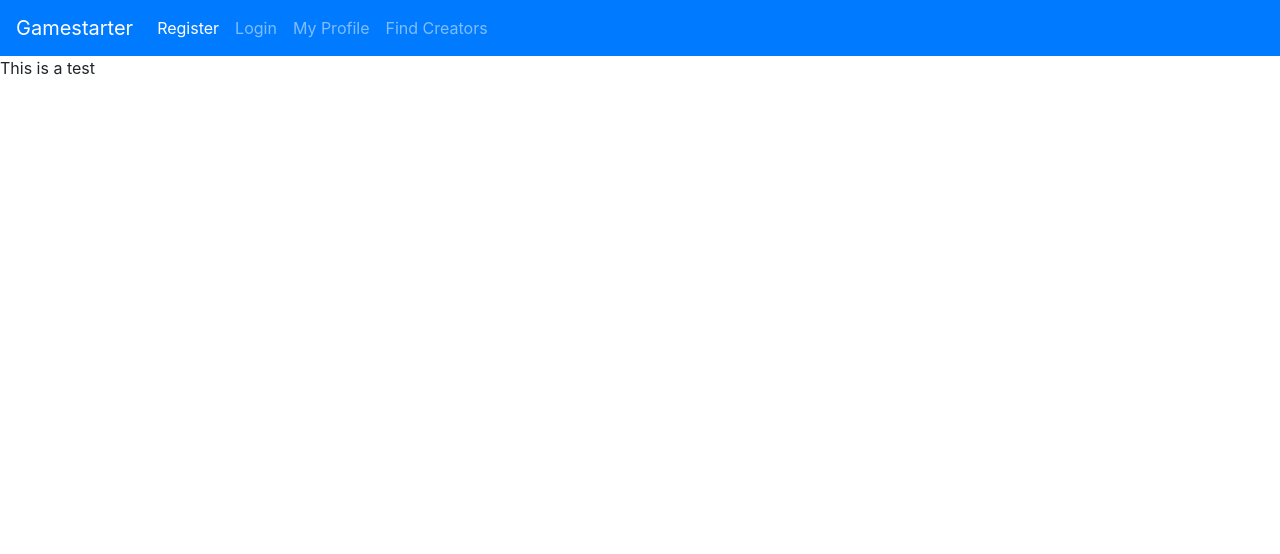
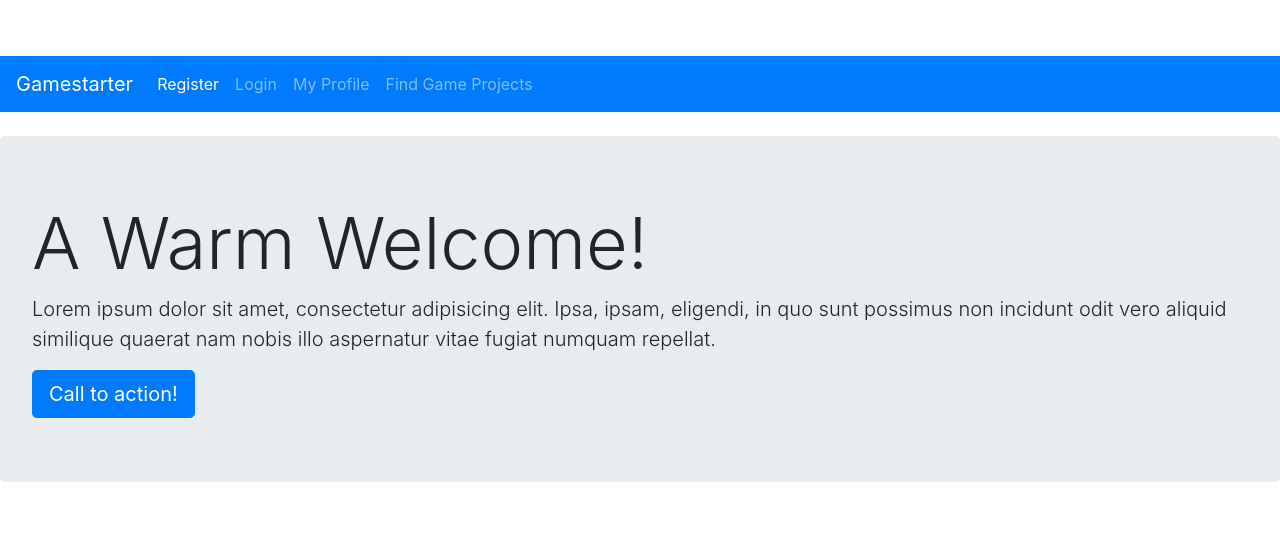
Before and after one commit to Ljungwaldh/milestone-project-4, a Django app: page / in a window 1280 px wide. Shown: the top 554 px of the page. Before the commit the page ends 75 px from the top, so only its background shows below. Run offline with Django 3.2, Linux system fonts and the light colour scheme; parts of the project's set-up code (start-up, migrations or seed data) failed here and were passed over; some libraries are stand-ins or nearby versions; grey boxes are pictures that could not be loaded.

Commit message:
Added footer for base.html, taken from a theme on Start Bootstrap. Used the same source to add a header and come content structure for index.html

```diff
--- a/home/templates/home/index.html
+++ b/home/templates/home/index.html
@@ -2,8 +2,65 @@
 {% load static %}
 
 {% block page_header %}
-<p>This is a test</p>
+    <header class="jumbotron my-4">
+      <h1 class="display-3">A Warm Welcome!</h1>
+      <p class="lead">Lorem ipsum dolor sit amet, consectetur adipisicing elit. Ipsa, ipsam, eligendi, in quo sunt possimus non incidunt odit vero aliquid similique quaerat nam nobis illo aspernatur vitae fugiat numquam repellat.</p>
+      <a href="#" class="btn btn-primary btn-lg">Call to action!</a>
+    </header>
 {% endblock %}
 
 {% block content %}
+    <section>
+        <div class="container">
+        <div class="row align-items-center">
+            <div class="col-lg-6 order-lg-2">
+            <div class="p-5">
+                <img class="img-fluid rounded-circle" src="img/01.jpg" alt="">
+            </div>
+            </div>
+            <div class="col-lg-6 order-lg-1">
+            <div class="p-5">
+                <h2 class="display-4">For those about to rock...</h2>
+                <p>Lorem ipsum dolor sit amet, consectetur adipisicing elit. Quod aliquid, mollitia odio veniam sit iste esse assumenda amet aperiam exercitationem, ea animi blanditiis recusandae! Ratione voluptatum molestiae adipisci, beatae obcaecati.</p>
+            </div>
+            </div>
+        </div>
+        </div>
+    </section>
+
+    <section>
+        <div class="container">
+        <div class="row align-items-center">
+            <div class="col-lg-6">
+            <div class="p-5">
+                <img class="img-fluid rounded-circle" src="img/02.jpg" alt="">
+            </div>
+            </div>
+            <div class="col-lg-6">
+            <div class="p-5">
+                <h2 class="display-4">We salute you!</h2>
+                <p>Lorem ipsum dolor sit amet, consectetur adipisicing elit. Quod aliquid, mollitia odio veniam sit iste esse assumenda amet aperiam exercitationem, ea animi blanditiis recusandae! Ratione voluptatum molestiae adipisci, beatae obcaecati.</p>
+            </div>
+            </div>
+        </div>
+        </div>
+    </section>
+
+    <section>
+        <div class="container">
+        <div class="row align-items-center">
+            <div class="col-lg-6 order-lg-2">
+            <div class="p-5">
+                <img class="img-fluid rounded-circle" src="img/03.jpg" alt="">
+            </div>
+            </div>
+            <div class="col-lg-6 order-lg-1">
+            <div class="p-5">
+                <h2 class="display-4">Let there be rock!</h2>
+                <p>Lorem ipsum dolor sit amet, consectetur adipisicing elit. Quod aliquid, mollitia odio veniam sit iste esse assumenda amet aperiam exercitationem, ea animi blanditiis recusandae! Ratione voluptatum molestiae adipisci, beatae obcaecati.</p>
+            </div>
+            </div>
+        </div>
+        </div>
+    </section>
 {% endblock %}
--- a/static/css/base.css
+++ b/static/css/base.css
@@ -0,0 +1,3 @@
+body {
+  padding-top: 56px;
+}
--- a/templates/base.html
+++ b/templates/base.html
@@ -53,7 +53,7 @@
         <a class="nav-link" href="#">My Profile</a>
       </li>
       <li class="nav-item">
-        <a class="nav-link" href="#">Find Creators</a>
+        <a class="nav-link" href="#">Find Game Projects</a>
       </li>
     </ul>
   </div>
@@ -72,6 +72,11 @@
     {% block postloadjs %}
     {% endblock %}
 
-
-  </body>
+        <footer class="py-5 bg-black">
+            <div class="container">
+                <p class="m-0 text-center text-white small">Copyright &copy; Your Website 2019</p>
+            </div>
+            <!-- /.container -->
+        </footer>
+    </body>
 </html>
```
